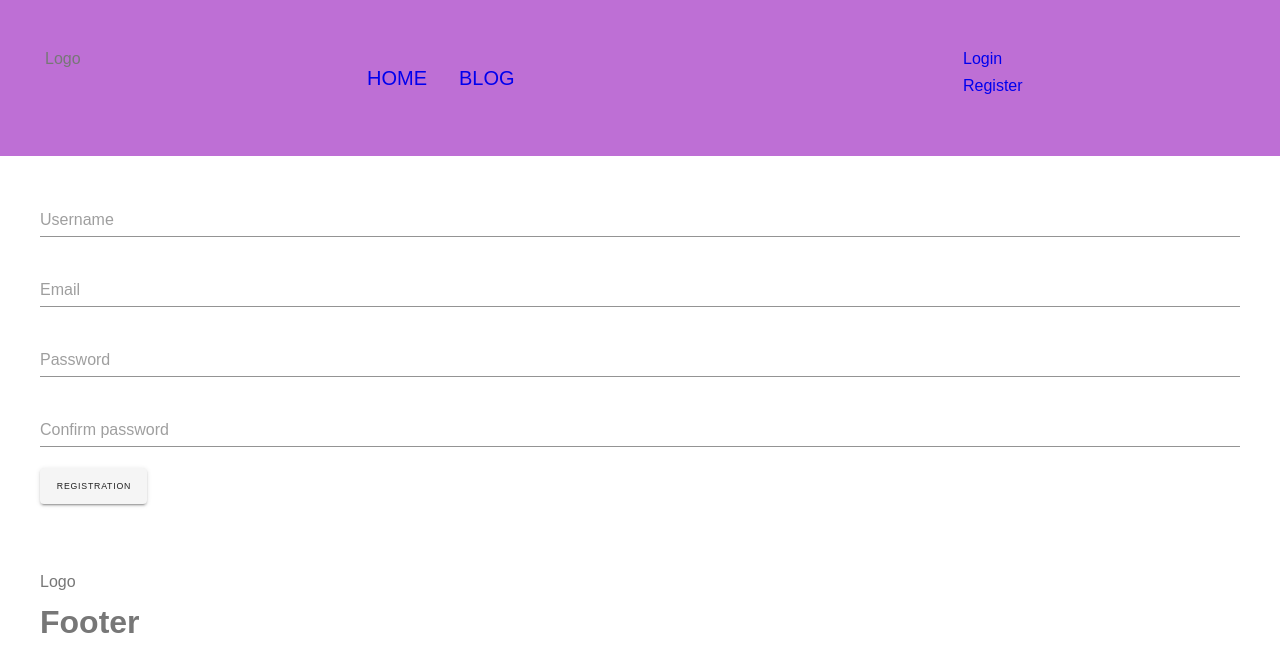
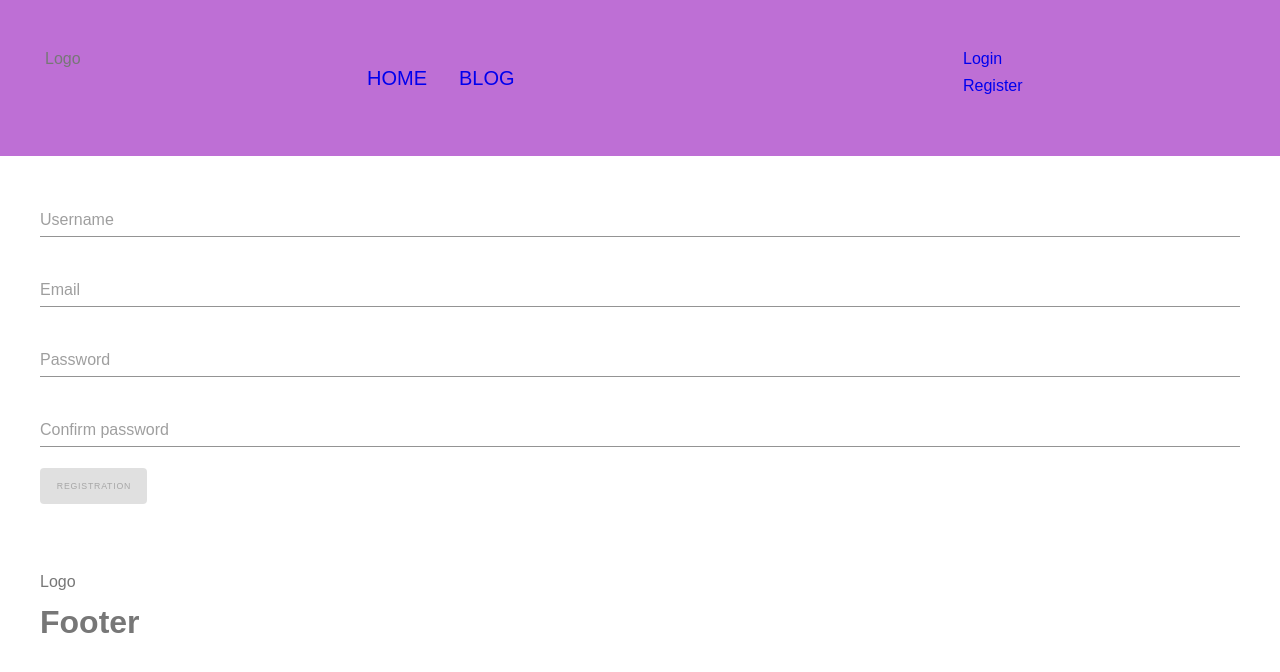
Before and after one commit to franek86/bugobrew, a Nuxt app: page /auth/register in a window 1280 px wide. Shown: the top 672 px of the page. Built offline with nearby package versions, Linux system fonts and the light colour scheme; no server answers.

Commit message:
disabled submit button in login and registration if is form not valid

```diff
--- a/pages/auth/login.vue
+++ b/pages/auth/login.vue
@@ -1,9 +1,9 @@
 <template>
     <div class="container">
-        <v-form>
+        <v-form v-model="isValid">
             <v-text-field v-model="userInfo.identifier" type="email" :rules="[v => !!v || 'Username is required']" placeholder="Email"></v-text-field>
             <v-text-field v-model="userInfo.password " type="password" :rules="[v => !!v || 'Password is required']" placeholder="Password"></v-text-field>
-            <v-btn class="btn--primary" @click.prevent="submitForm()">Login</v-btn>
+            <v-btn class="btn--primary" @click.prevent="submitForm()" :disabled="!isValid">Login</v-btn>
         </v-form>
 
 
@@ -18,7 +18,7 @@ export default {
 
     data(){
         return{
-            vaild: false,
+            isValid: true,
             showPassword: false,
             userInfo:{
                 identifier:'',
--- a/pages/auth/register.vue
+++ b/pages/auth/register.vue
@@ -1,13 +1,13 @@
 <template>
     <div class="container">
-        <v-form>
+        <v-form v-model="isValid">
 
             <v-text-field v-model="userInfo.username" type="name" placeholder="Username" :rules="username" required></v-text-field>
 
             <v-text-field v-model="userInfo.email" type="email" placeholder="Email" :rules="emailRules" required></v-text-field>
             <v-text-field v-model="userInfo.password " type="password" placeholder="Password" :rules="passwordRules" error-count="5" required></v-text-field>
             <v-text-field v-model="userInfo.passwordConfirm " type="password" placeholder="Confirm password" :rules="confirmPasswordRules" required></v-text-field>
-            <v-btn class="btn--primary" @click.prevent="registerForm()">Registration</v-btn>
+            <v-btn class="btn--primary" @click.prevent="registerForm()" :disabled="!isValid">Registration</v-btn>
         </v-form>
 
 
@@ -24,7 +24,7 @@ export default {
 
     data(){
         return{
-
+            isValid:true,
             showPassword: false,
             userInfo:{
                 username:'',
```
